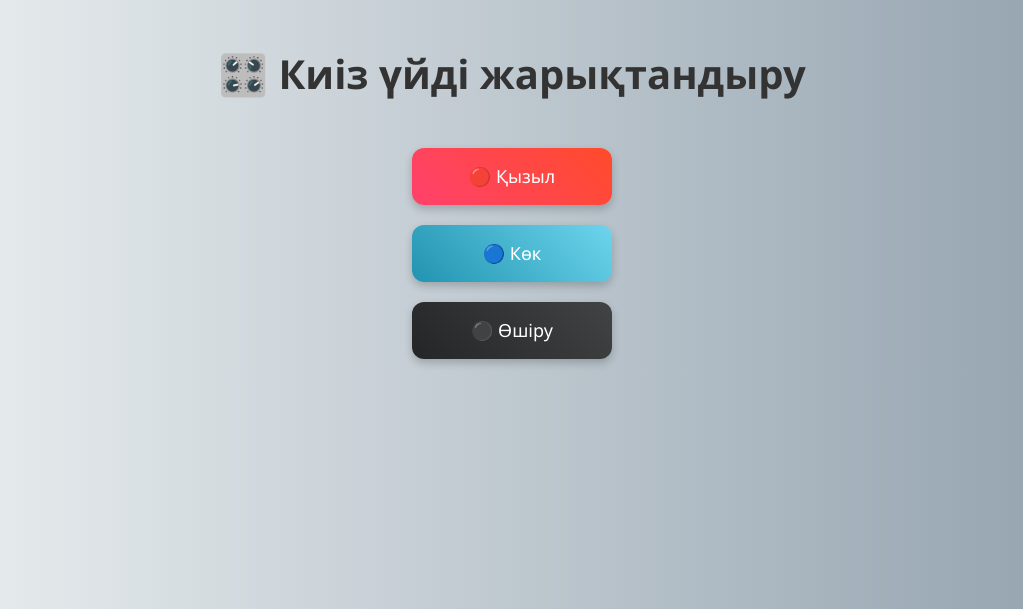
After one commit to smartyurt/Smartyurt, a Django app: page /led/ in a window 1280 px wide. The commit adds this page. Shown: the top 609 px of the page, without its empty margins (128-1151 px from the left). Run offline with Django 5.2, Linux system fonts and the light colour scheme.

Commit message:
Описание изменений

```diff
--- a/smart_yurt/settings.py
+++ b/smart_yurt/settings.py
@@ -26,7 +26,7 @@ SECRET_KEY = 'django-insecure-h#0%7b87)0#@0^xyrdye$%8&c^+7ku2f%1kgz438survclg765
 # SECURITY WARNING: don't run with debug turned on in production!
 DEBUG = True
 
-ALLOWED_HOSTS = ['smartyurt.pythonanywhere.com']
+ALLOWED_HOSTS = ['127.0.0.1']
 
 
 
--- a/yurt/templates/business_plan.html
+++ b/yurt/templates/business_plan.html
@@ -323,7 +323,7 @@
         </ul>
 
             <h5 class="text-success text-uppercase" style="font-size: 1.25rem; font-weight: 400; text-align: left;">
-IoT құрамдастары және құны
+Ақылды үй компоненттері және функциясы
 </h5>
 
 <table style="width: 100%; border-collapse: collapse; border: 2px solid #2E8B57; text-align: left;">
--- /dev/null
+++ b/yurt/templates/led.html
@@ -0,0 +1,69 @@
+<!DOCTYPE html>
+<html lang="kk">
+<head>
+    <meta charset="UTF-8">
+    <title>Киіз үйді жарықтандыру</title>
+    <meta name="viewport" content="width=device-width, initial-scale=1">
+    <!-- Bootstrap 5 CDN -->
+    <link href="https://cdn.jsdelivr.net/npm/bootstrap@5.3.3/dist/css/bootstrap.min.css" rel="stylesheet">
+    <style>
+        body {
+            font-family: 'Segoe UI', sans-serif;
+            background: linear-gradient(to right, #eef2f3, #8e9eab);
+            text-align: center;
+            padding-top: 50px;
+        }
+
+        h1 {
+            font-weight: bold;
+            margin-bottom: 40px;
+            color: #333;
+        }
+
+        .btn-custom {
+            width: 200px;
+            padding: 15px;
+            font-size: 18px;
+            border-radius: 12px;
+            margin: 10px;
+            border: none;
+            color: white;
+            box-shadow: 0 4px 8px rgba(0,0,0,0.2);
+            transition: 0.3s;
+        }
+
+        .btn-red {
+            background: linear-gradient(45deg, #ff416c, #ff4b2b);
+        }
+
+        .btn-blue {
+            background: linear-gradient(45deg, #2193b0, #6dd5ed);
+        }
+
+        .btn-off {
+            background: linear-gradient(45deg, #232526, #414345);
+        }
+
+        .btn-custom:hover {
+            transform: scale(1.05);
+            box-shadow: 0 6px 12px rgba(0,0,0,0.3);
+        }
+    </style>
+</head>
+<body>
+
+    <div class="container">
+        <h1>🎛️ Киіз үйді жарықтандыру</h1>
+        <form action="{% url 'color' %}" method="get">
+            <button class="btn btn-custom btn-red" name="color" value="red">🔴 Қызыл</button><br>
+            <button class="btn btn-custom btn-blue" name="color" value="blue">🔵 Көк</button><br>
+            <button class="btn btn-custom btn-off" name="color" value="off">⚫ Өшіру</button>
+        </form>
+
+    </div>
+
+
+
+</body>
+
+</html>
--- a/yurt/templates/weather_dashboard.html
+++ b/yurt/templates/weather_dashboard.html
@@ -282,7 +282,6 @@
   </tr>
   {% endfor %}
 </tbody>
-
     </table>
   </div>
 </div>
--- a/yurt/urls.py
+++ b/yurt/urls.py
@@ -14,4 +14,6 @@
     path('python_iot/', views.python_iot_view, name='python_iot'),
     path('api/sensor/', receive_sensor_data, name='receive_sensor_data'),
     path('weather_dashboard/', views.weather_dashboard, name='weather_dashboard'),
+path('led/', views.led_view, name='led'),
+    path('color/', views.color_control, name='color'),
 ]
--- a/yurt/views.py
+++ b/yurt/views.py
@@ -1,8 +1,28 @@
-from django.shortcuts import render
+
 from django.http import JsonResponse
 from django.views.decorators.csrf import csrf_exempt
 import json
 from .models import SensorData
+
+from django.shortcuts import redirect, render
+import requests
+
+ESP8266_IP = "http://192.168.0.123"  # Замените на IP вашего ESP
+
+def color_control(request):
+    color = request.GET.get("color")
+    if color == "red":
+        requests.get(f"{ESP8266_IP}/color?r=1023&g=0&b=0")
+    elif color == "blue":
+        requests.get(f"{ESP8266_IP}/color?r=0&g=0&b=1023")
+    elif color == "off":
+        requests.get(f"{ESP8266_IP}/color?r=0&g=0&b=0")
+
+    return redirect("home")
+
+def home(request):
+    return render(request, "home.html")
+
 
 
 def home(request):
@@ -39,6 +59,8 @@ def iot_view(request):
 
 def python_iot_view(request):
     return render(request, 'python_iot.html')
+def led_view(request):
+    return render(request, 'led.html')
 
 
 def weather_dashboard(request):
```
Also changed, not shown: yurt/templates/gallery.html (+6 -3 lines), yurt/templates/home.html (+51 -10 lines), yurt/templates/iot.html (+0 -18 lines), yurt/templates/modeldeu.html (+0 -12 lines), static/images/000.jpeg (added), static/images/111.jpeg (added), static/images/222.jpeg (added), static/images/333.jpeg (added).
